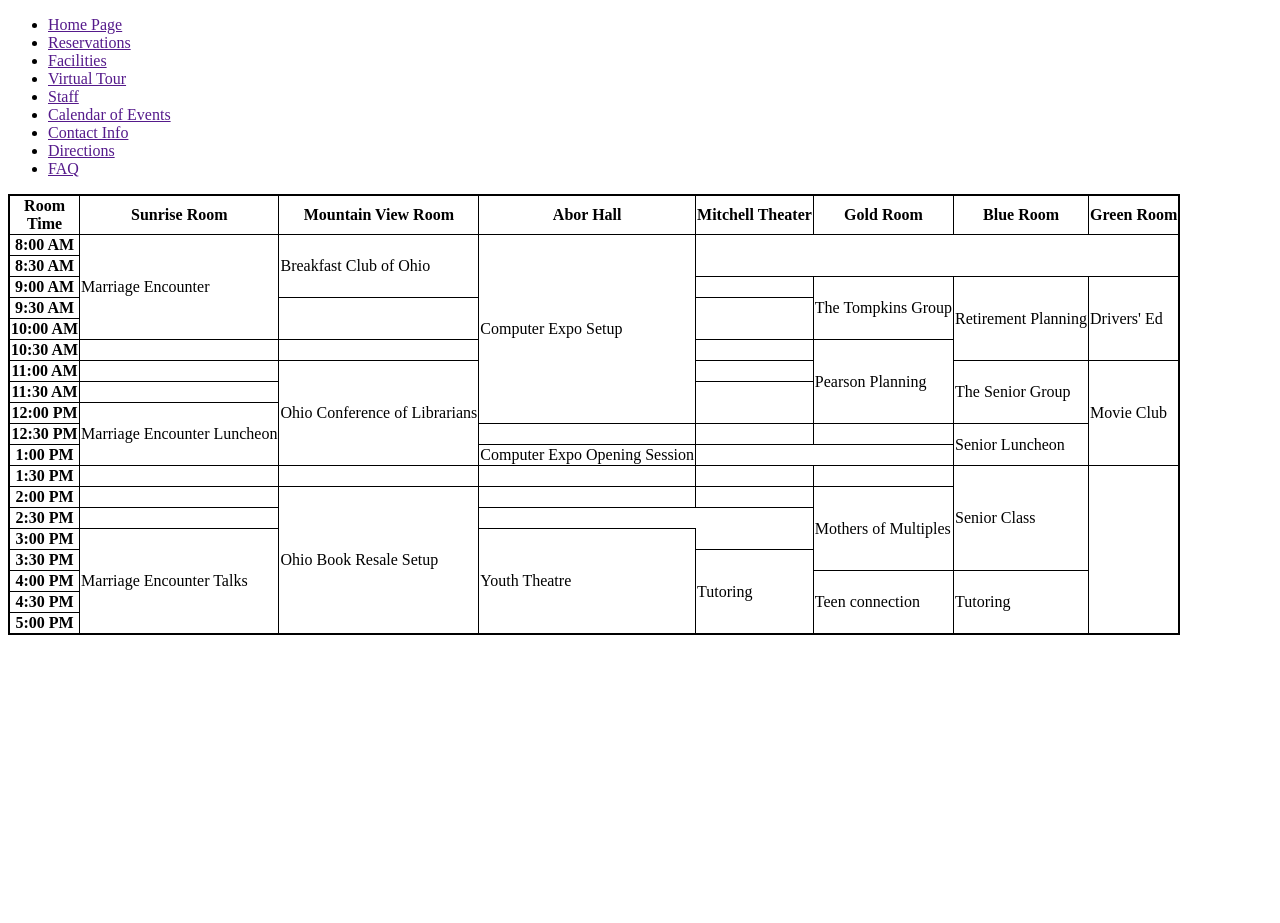
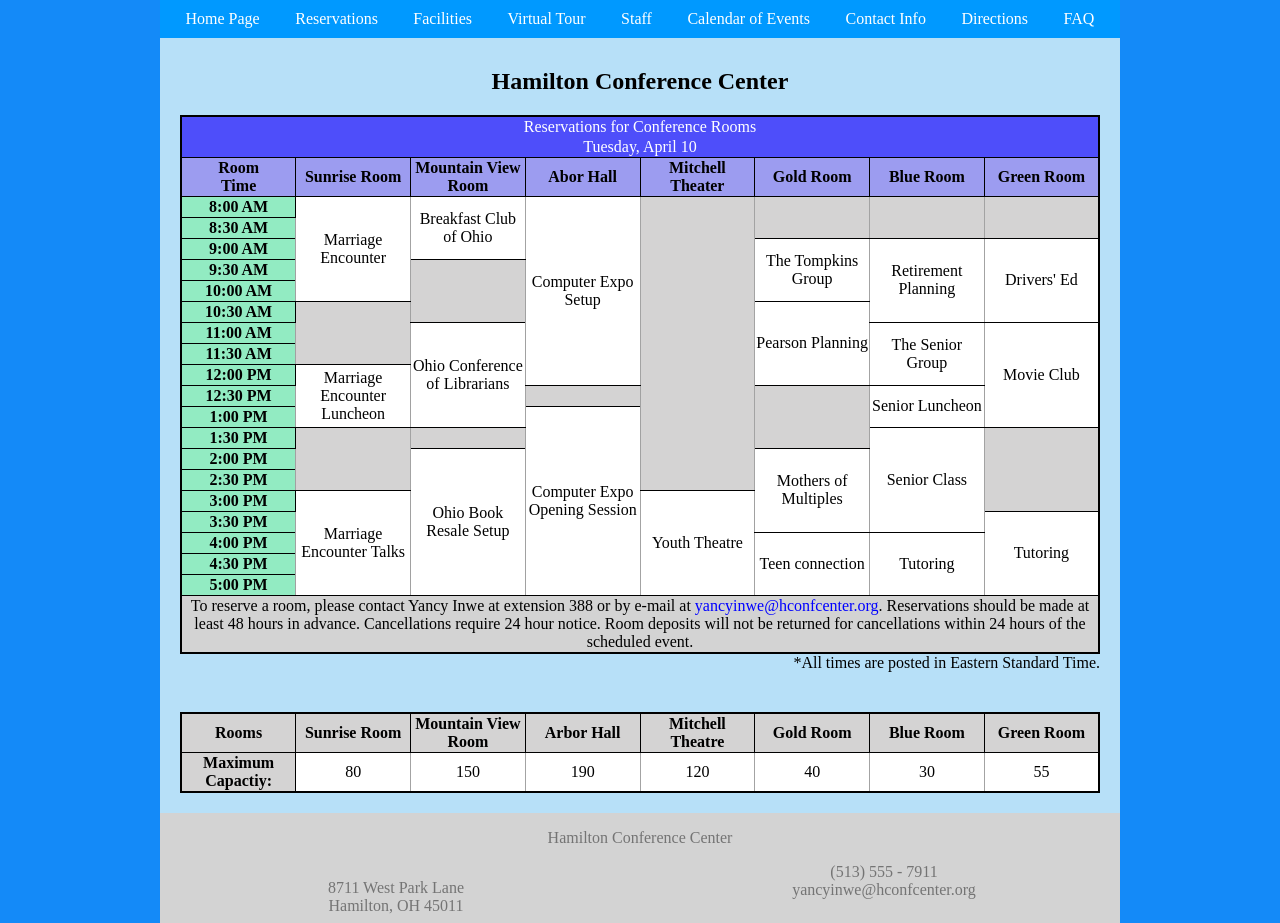
Before and after one commit to RWahl005/S1_Project_08_04, a plain HTML site: page index.html in a window 1280 px wide. Before the commit the page ends 800 px from the top, so only its background shows below. Drawn offline with Linux system fonts and the light colour scheme.

Commit message:
Final Commit
Ready For Review. Added in formatting for the web page. Added in the navigation bar. Added in the room descriptions. Added in the background colors for the elements. Added in all of the content for the tables. Commented the code.

```diff
--- a/hcc_schedule.css
+++ b/hcc_schedule.css
@@ -4,24 +4,98 @@
    Case Problem 4
 
    Schedule Table Style Sheet
-   Author:
-   Date:
+   Author: Ryan Wahl
+   Date:   12.12.18
 
    Filename:         hcc_schedule.css
    Supporting Files:
 
 */
 
+/*
+    Table Styles
+*/
+
 table {
+    /* A border with a width of 2pixels that is solid and black */
     border: 2px solid black;
+    /* Makes sure that borders are not duplicated. (There is 1 border instead of 2 around cells. */
     border-collapse: collapse;
+    /* The the background color to what is basically white */
+    background-color: rgb(212, 211, 211);
+    /* Sets the margin around the table to 20 pixels. */
+    margin: 20px;
 }
 
 th,
 td {
+    /* A border with a width of 1 pixel that is solid and black. (This border is overridden by the table border due to the width) */
     border: 1px solid black;
+    /* Centers the text */
+    text-align: center;
+    /* Centers the column data within the cell vertically */
+    vertical-align: center;
 }
 
-/* .empty {
+td {
+    /* Sets borders on the left and right of table data cells (Overrides the border set for th and td defined above) */
+    border-left: 1px solid rgb(161, 161, 161);
+    border-right: 1px solid rgb(163, 163, 163);
+}
+
+td {
+    /* Sets the width of table data cells to 12.5% (Note: 12.5*8=100) */
+    width: 12.5%;
+}
+
+/* All cells that don't have a class of empty */
+td:not(.empty) {
+    background-color: white;
+}
+
+/* Uses the first column group */
+col#firstCol {
+    background-color: rgb(146, 235, 194);
+}
+
+/* The thead row group */
+thead {
+    background-color: rgb(156, 156, 240);
+}
+
+/* Table data cells within the thead */
+thead td {
     border: none;
-} */
+    background-color: rgb(78, 78, 250);
+    color: white;
+}
+
+tfoot td {
+    background-color: lightgray;
+}
+
+
+/*
+    Table Caption
+*/
+/* The caption element within the table */
+table caption {
+    /* Sets the caption to the bottom of the table */
+    caption-side: bottom;
+    /* Sets the text align to right. */
+    text-align: right;
+}
+
+/*
+    Table Links
+*/
+table a {
+    /* Removes the underline */
+    text-decoration: none;
+    color: blue;
+}
+
+/* When the link is hovered over */
+table a:hover {
+    color: rgb(122, 122, 236);
+}
--- /dev/null
+++ b/hcc_styles.css
@@ -0,0 +1,187 @@
+/*
+   New Perspectives on HTML and CSS, 7th Edition
+   Tutorial 6
+   Case Problem 4
+
+   Hamilton Conference Center Style Sheet
+   Author: Ryan Wahl
+   Date:  12.12.18
+
+   Filename:         hcc_styles.css
+   Supporting files: hcc_schedule.css
+
+*/
+
+/*
+    Body Styles
+*/
+html {
+    background-color: rgb(20, 138, 248);
+}
+
+body {
+    /* Sets the width of the body to 75% */
+    width: 75%;
+    /* Sets the margin to auto in order to center the body horizontally in the page */
+    margin: auto;
+    background-color: rgb(183, 224, 248);
+    /* Sets the display to flex using progressive enhancement */
+    display: -webkit-flex;
+    display: flex;
+    /* Sets the flex flow to column with no wrapping using progressive enhancement */
+    -webkit-flex-flow: column nowrap;
+    flex-flow: column nowrap;
+}
+
+h1 {
+    text-align: center;
+}
+
+/*
+
+    Columns Css
+
+*/
+footer {
+    /* Sets the column count (number of columns) to 2 */
+    -moz-column-count: 2;
+    -webkit-column-count: 2;
+    column-count: 2;
+}
+
+footer p:first-of-type {
+    /* Makes the first paragraph of the footer ignore the columns */
+    -moz-column-span: all;
+    -webkit-column-span: all;
+    column-span: all;
+}
+
+/*
+
+    Navigation Bar
+
+*/
+
+nav {
+    /* Width of 100% so it covers the entire page. */
+    width: 100%;
+    /* Sets the display to block */
+    display: block;
+    margin-bottom: 10px;
+}
+
+/* All uls*/
+ul {
+    /* Resets the margin and padding */
+    margin: 0;
+    padding: 0;
+    /* Sets the background color */
+    background-color: rgb(0, 153, 255);
+}
+
+/* When one of the categories are hovered over */
+ul>li:hover {
+    background-color: rgb(12, 149, 240);
+}
+
+header nav>ul>li>a {
+    /* Sets the display to block */
+    display: block;
+    /* Removes the underline */
+    text-decoration: none;
+    /* Sets the text color to white. */
+    color: white;
+    /* Centers the text */
+    text-align: center;
+}
+
+header nav>ul>li {
+    display: block;
+    background-color: rgb(0, 153, 255);
+    padding: 10px;
+}
+
+/*
+    Footer
+*/
+footer p {
+    text-align: center;
+    color: rgb(116, 116, 116);
+}
+
+footer {
+    background-color: lightgray;
+}
+
+footer a {
+    color: rgb(116, 116, 116);
+    /* Removes the underline from links */
+    text-decoration: none;
+}
+
+footer a:hover {
+    color: rgb(252, 252, 252);
+}
+
+/*
+
+    Media Query Styles
+
+*/
+/* Mobile screen size */
+@media only screen and (max-width: 480px) {
+
+    ul li {
+        /* Sets the padding of the list */
+        padding: 10px 0px 10px 0px;
+    }
+
+    body {
+        width: 100%;
+    }
+}
+
+/* Tablet Styles */
+@media only screen and (min-width: 481px) {
+    ul {
+        /* Sets the navigation bar to use flex. */
+        display: -webkit-flex;
+        display: flex;
+        /* Sets the navigation to be a row with no wrapping. */
+        -webkit-flex-flow: row nowrap;
+        flex-flow: row nowrap;
+        /* Removes the bullet points */
+        list-style-type: none;
+        width: 100%;
+        /* Evenly spaces the navbar items. */
+        -webkit-justify-content: space-evenly;
+        justify-content: space-evenly;
+    }
+
+    body {
+        width: 100%;
+    }
+}
+
+/* Computer Styles (Not the exact size as it works better with the table at this size) */
+@media only screen and (min-width: 900px) {
+
+    ul {
+        /* Sets the navigation bar to use flex. */
+        display: -webkit-flex;
+        display: flex;
+        /* Sets the navigation to be a row with no wrapping. */
+        -webkit-flex-flow: row nowrap;
+        flex-flow: row nowrap;
+        /* Removes the bullet points */
+        list-style-type: none;
+        width: 100%;
+        /* Evenly spaces the navbar items. */
+        -webkit-justify-content: space-evenly;
+        justify-content: space-evenly;
+    }
+
+    body {
+        width: 75%;
+    }
+}
--- a/index.html
+++ b/index.html
@@ -14,34 +14,60 @@
       Filename:   index.html
 
    -->
+  <meta charset="utf-8" />
+  <meta name="viewport" content="width=device-width, initial-scale=1" />
+  <!-- Addeds in the stylesheets -->
+  <link rel="stylesheet" href="hcc_styles.css">
   <link rel="stylesheet" href="hcc_schedule.css">
+
+  <title>Hamilton Conference Center</title>
 
 </head>
 
 <body>
+  <!-- The header -->
   <header>
+    <!-- The navigation bar -->
     <nav>
       <ul>
-        <li><a href="">Home Page</a></li>
-        <li><a href="">Reservations</a></li>
-        <li><a href="">Facilities</a></li>
-        <li><a href="">Virtual Tour</a></li>
-        <li><a href="">Staff</a></li>
-        <li><a href="">Calendar of Events</a></li>
-        <li><a href="">Contact Info</a></li>
-        <li><a href="">Directions</a></li>
-        <li><a href="">FAQ</a></li>
+        <li><a href="#">Home Page</a></li>
+        <li><a href="#">Reservations</a></li>
+        <li><a href="#">Facilities</a></li>
+        <li><a href="#">Virtual Tour</a></li>
+        <li><a href="#">Staff</a></li>
+        <li><a href="#">Calendar of Events</a></li>
+        <li><a href="#">Contact Info</a></li>
+        <li><a href="#">Directions</a></li>
+        <li><a href="#">FAQ</a></li>
       </ul>
     </nav>
   </header>
   <section>
+
+    <h1>Hamilton Conference Center</h1>
+    <!-- The first Table -->
     <table>
+      <!-- Column groups -->
       <colgroup>
+        <!-- A column group with an id of firstCol -->
         <col id="firstCol">
+        <!-- A column group with an id of datCol and spans across 7 columns. -->
         <col id="dataCol" colspan="7">
       </colgroup>
+      <!-- The header of the table -->
       <thead>
+        <!-- A table row -->
         <tr>
+          <!-- A table data cell that spans across 8 columns -->
+          <td colspan="8" class="empty">Reservations for Conference Rooms</td>
+        </tr>
+        <tr>
+          <!-- A table data cell that spans across 8 columns -->
+          <td colspan="8" class="empty">Tuesday, April 10</td>
+        </tr>
+        <!-- The row containing the headers -->
+        <tr>
+          <!-- A table header -->
           <th>Room <br> Time</th>
           <th>Sunrise Room</th>
           <th>Mountain View Room</th>
@@ -52,42 +78,57 @@
           <th>Green Room</th>
         </tr>
       </thead>
-      <tfoot></tfoot>
+      <!-- The table footer (The end of the footer) -->
+      <tfoot>
+        <!-- A table row -->
+        <tr>
+          <!-- A table data cell that spans across 8 columns. -->
+          <td class="empty" colspan="8">To reserve a room, please contact Yancy Inwe at extension 388 or by e-mail at
+            <a href="mailto:yancyinwe@hconfcenter.org">yancyinwe@hconfcenter.org</a>.
+            Reservations should be made at least 48 hours in advance. Cancellations require 24 hour notice. Room
+            deposits will
+            not be returned for cancellations within 24 hours of the scheduled event.</td>
+        </tr>
+      </tfoot>
+      <!-- The primary data of the table -->
       <tbody>
+        <!-- The first table row -->
         <tr>
           <th>8:00 AM</th>
+          <!-- A table data cell that spans across 5 rows. (Down) -->
           <td rowspan="5">Marriage Encounter</td>
           <td rowspan="3">Breakfast Club of Ohio</td>
           <td rowspan="9">Computer Expo Setup</td>
+          <!-- These table data cells are empty because there is nothing scheduled in those time periods. The class of empty is used to determine empty time slots. -->
+          <td class="empty" rowspan="14"></td>
+          <td class="empty" rowspan="2"></td>
+          <td class="empty" rowspan="2"></td>
+          <td class="empty" rowspan="2"></td>
         </tr>
         <tr>
           <th>8:30 AM</th>
         </tr>
         <tr>
           <th>9:00 AM</th>
-          <td class="empty"></td>
           <td rowspan="3">The Tompkins Group</td>
           <td rowspan="4">Retirement Planning</td>
           <td rowspan="4">Drivers' Ed</td>
         </tr>
         <tr>
           <th>9:30 AM</th>
+          <td class="empty" rowspan="3"></td>
         </tr>
         <tr>
           <th>10:00 AM</th>
         </tr>
         <tr>
           <th>10:30 AM</th>
-          <td class="empty"></td>
-          <td class="empty"></td>
-          <td class="empty"></td>
+          <td class="empty" rowspan="3"></td>
           <td rowspan="4">Pearson Planning</td>
         </tr>
         <tr>
           <th>11:00 AM</th>
-          <td class="empty"></td>
           <td rowspan="5">Ohio Conference of Librarians</td>
-          <td class="empty"></td>
           <td rowspan="3">The Senior Group</td>
           <td rowspan="5">Movie Club</td>
         </tr>
@@ -101,29 +142,24 @@
         <tr>
           <th>12:30 PM</th>
           <td class="empty"></td>
-          <td class="empty"></td>
-          <td class="empty"></td>
+          <td class="empty" rowspan="3"></td>
           <td rowspan="2">Senior Luncheon</td>
         </tr>
         <tr>
           <th>1:00 PM</th>
-          <td>Computer Expo Opening Session</td>
+          <td rowspan="9">Computer Expo Opening Session</td>
         </tr>
         <tr>
           <th>1:30 PM</th>
-          <td class="empty"></td>
-          <td class="empty"></td>
-          <td class="empty"></td>
-          <td class="empty"></td>
+          <td class="empty" rowspan="3">
+          </td>
           <td class="empty"></td>
           <td rowspan="5">Senior Class</td>
+          <td class="empty" rowspan="4"></td>
         </tr>
         <tr>
           <th>2:00 PM</th>
-          <td class="empty"></td>
           <td rowspan="7">Ohio Book Resale Setup</td>
-          <td class="empty"></td>
-          <td class="empty"></td>
           <td rowspan="4">Mothers of Multiples</td>
         </tr>
         <tr>
@@ -150,9 +186,51 @@
           <th>5:00 PM</th>
         </tr>
       </tbody>
-
+      <!-- The caption is used at the bottom right. -->
+      <caption>*All times are posted in Eastern Standard Time.</caption>
     </table>
   </section>
+
+  <section>
+    <!-- The second table -->
+    <table>
+      <!-- A table row that contains the headings -->
+      <tr>
+        <th>Rooms</th>
+        <th>Sunrise Room</th>
+        <th>Mountain View Room</th>
+        <th>Arbor Hall</th>
+        <th>Mitchell Theatre</th>
+        <th>Gold Room</th>
+        <th>Blue Room</th>
+        <th>Green Room</th>
+      </tr>
+      <!-- A table row that contains the data. -->
+      <tr>
+        <th>Maximum Capactiy:</th>
+        <td>80</td>
+        <td>150</td>
+        <td>190</td>
+        <td>120</td>
+        <td>40</td>
+        <td>30</td>
+        <td>55</td>
+      </tr>
+    </table>
+  </section>
+  <!-- The footer -->
+  <footer>
+    <!-- The text is split up so it can be put into columns. -->
+    <p>
+      Hamilton Conference Center
+    </p>
+    <p>
+      8711 West Park Lane<br>
+      Hamilton, OH 45011
+    </p>
+    <p><a href="tel:+15135557911">(513) 555 - 7911</a><br>
+      <a href="mailto:yancyinwe@hconfcenter.org">yancyinwe@hconfcenter.org</a></p>
+  </footer>
 </body>
 
 </html>
```
Also changed, not shown: hcc_styles_txt.css (deleted, +0 -13 lines).
